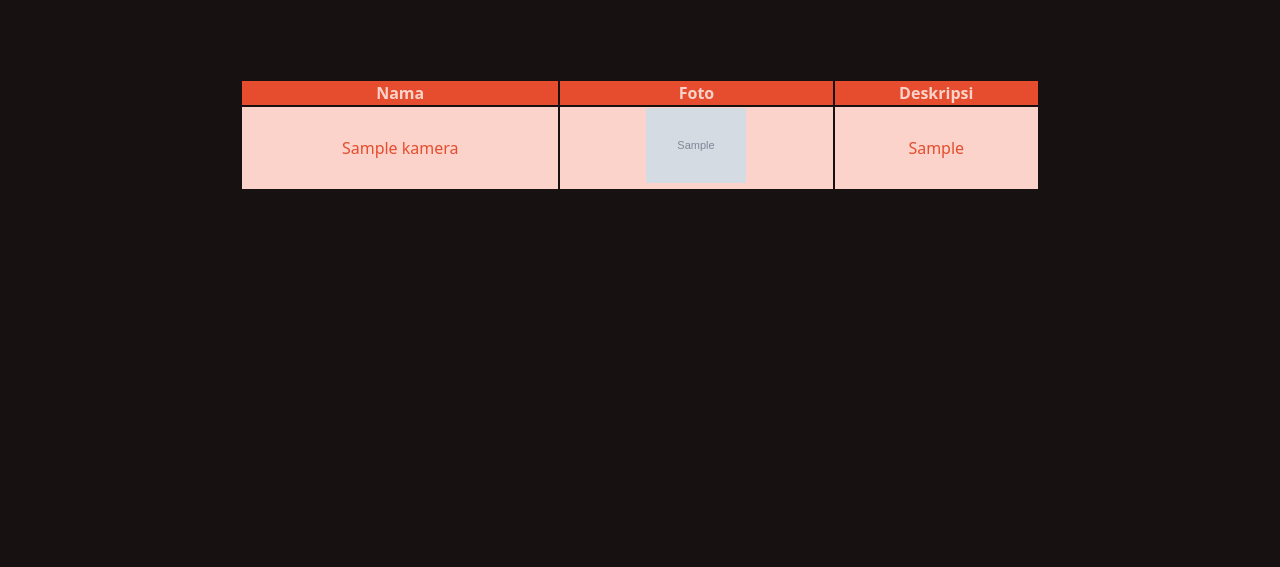
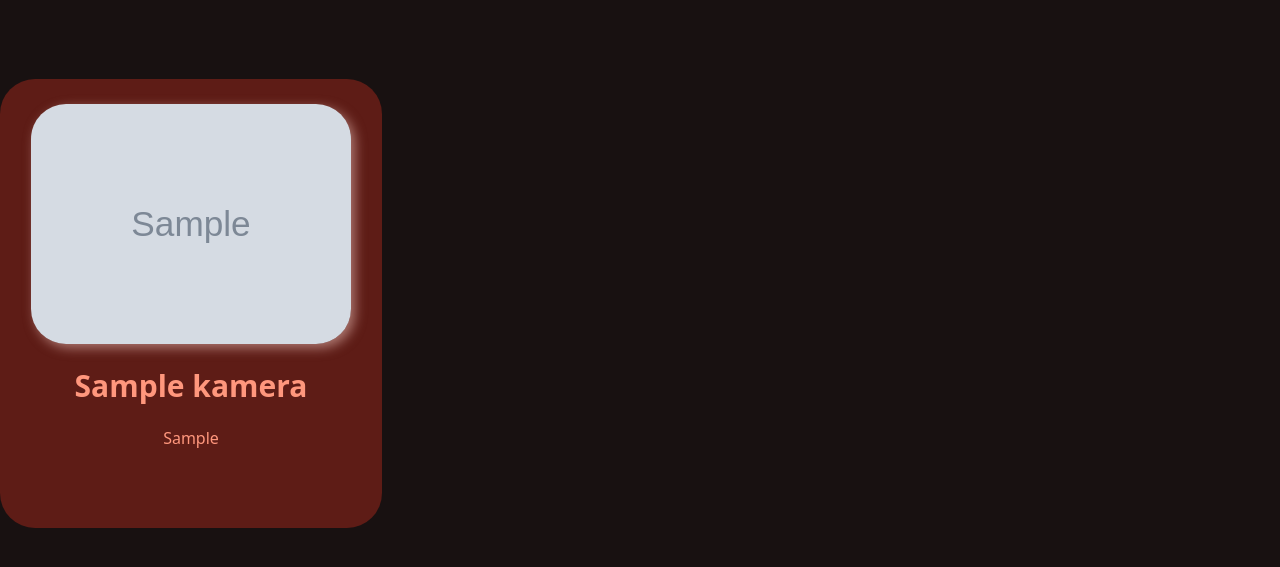
Before and after one commit to VandyRzky/VandyRzky.github.io, a PHP site: page /collection.php in a window 1280 px wide. Shown: the part 121-688 px from the top of the page. Run offline with PHP 8.4, Linux system fonts and the light colour scheme; tables that the repository leaves empty hold one stand-in row (values such as "Sample post"); grey boxes marked "Sample" are stand-in pictures.

Commit message:
posttest 5

```diff
--- a/POSTTEST 5/collection.php
+++ b/POSTTEST 5/collection.php
@@ -35,26 +35,15 @@ while ($row = mysqli_fetch_assoc($sql)) {
     </nav>
 
     <section id="collection">
-        <table class="tabel-kamera">
-            <thead>
-                <tr class="tabel-header">
-                    <th>Nama</th>
-                    <th>Foto</th>
-                    <th>Deskripsi</th>
-                </tr>
-            </thead>
-
-            <tbody>
-                <?php foreach($kamera as $kmr): ?>
-                <tr class= "tabel-desc">
-                    <td><?php echo $kmr['nama']; ?></td>
-                    <td><img src="uploads/<?php echo $kmr['foto']; ?>" alt="Gambar Kamera" class="upload" width="100"></td>
-                    <td><?php echo $kmr['deskripsi']; ?></td>
-                </tr>
-                <?php endforeach; ?>
-            </tbody>
-
-        </table>
+        <div class="collection-container">
+        <?php foreach($kamera as $kmr): ?>
+            <div class="collection-item">
+                <img src="uploads/<?php echo $kmr['foto']; ?>" alt="Gambar Kamera" class="item-gambar">
+                <p class="item-judul"><?php echo $kmr['nama']; ?></p>
+                <p class="item-desc"><?php echo $kmr['deskripsi']; ?></p>
+            </div>
+            <?php endforeach; ?>
+        </div>
     </section>
 </body>
 </html>
--- a/POSTTEST 5/styles/style-collection.css
+++ b/POSTTEST 5/styles/style-collection.css
@@ -49,19 +49,43 @@ body{
 }
 #collection{
     margin-top: 200px;
+    width: 100%;
+}
+#collection .collection-container{
     display: flex;
+    gap: 15px;
+    overflow-x: auto;
+    -ms-overflow-style: none;
+    scrollbar-width: none;
+}
+#collection .collection-container::-webkit-scrollbar {
+    display: none;
+  }
+#collection .collection-container .collection-item{
+    box-sizing: border-box;
+    width: 382px;
+    height: 449px;
+    background-color: rgb(94, 28, 22);
+    border-radius: 35px;
+    padding: 25px 31px;
+    display: flex;
+    flex-direction: column;
     align-items: center;
-    justify-content: center;
 }
-#collection .tabel-kamera{
-    width: 800px;
+#collection .collection-item .item-gambar{
+    width: 320px;
+    height: 240px;
+    border-radius: 35px;
+    box-shadow: 4px 4px 12px rgba(251, 211, 203, 0.5);
 }
-#collection .tabel-kamera .tabel-header{
-    background-color: rgb(229, 77, 46);
-    color: rgb(251, 211, 203);
+#collection .collection-item .item-judul{
+    margin: 21px 0;
+    font-size: 30px;
+    font-weight: 700;
 }
-#collection .tabel-kamera .tabel-desc{
-    background-color: rgb(251, 211, 203);
-    color: rgb(229, 77, 46);
+#collection .collection-item .item-desc{
+    font-size: 16px;
+    font-weight: 500;
     text-align: center;
+    margin: 0;
 }
```
Also changed, not shown: POSTTEST 5/uploads/kamera-2.jpg (added), POSTTEST 5/uploads/kamera-3.jpg (added).
